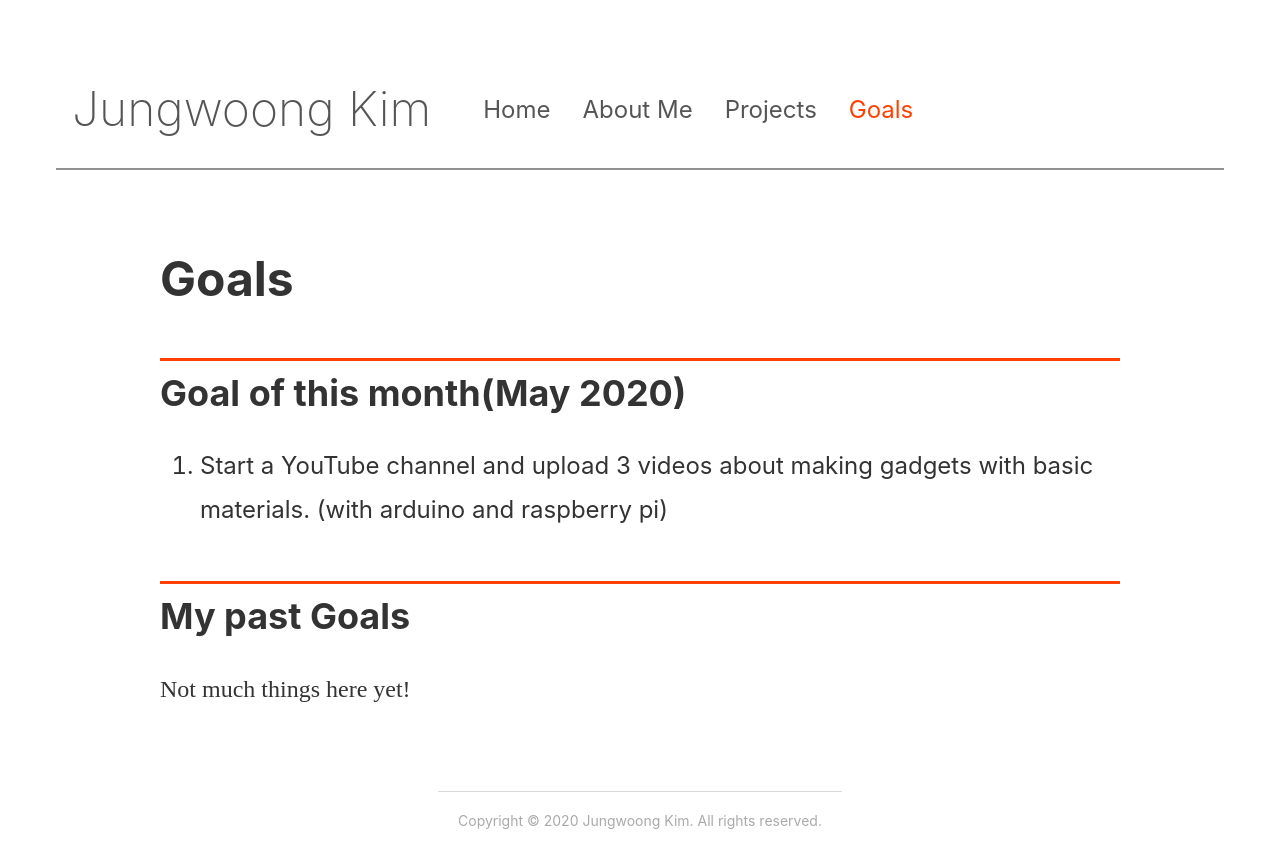
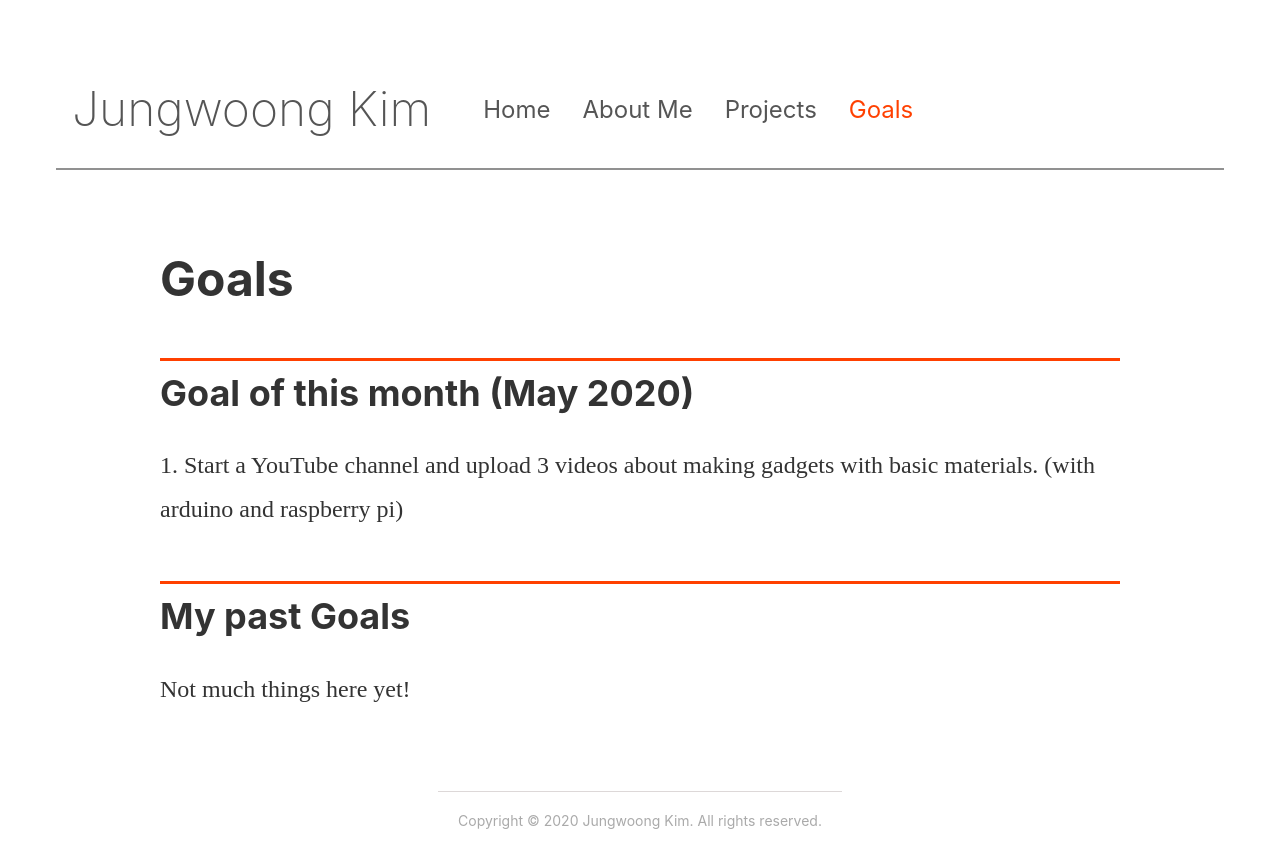
Before and after one commit to dk040106/JungwoongKim, a Svelte app: page / in a window 1280 px wide. Both pictures are taken after a click on the item "Goals". Shown: the top 868 px of the page. Built offline with nearby package versions, Linux system fonts and the light colour scheme.

Commit message:
fix: font problems

```diff
--- a/src/components/Goals.svelte
+++ b/src/components/Goals.svelte
@@ -1,12 +1,10 @@
 <div class="goals">
   <h1>Goals</h1>
-  <h2>Goal of this month(May 2020)</h2>
-  <ol>
-    <li>
-      Start a YouTube channel and upload 3 videos about making gadgets with
-      basic materials. (with arduino and raspberry pi)
-    </li>
-  </ol>
+  <h2>Goal of this month (May 2020)</h2>
+  <p>
+    1. Start a YouTube channel and upload 3 videos about making gadgets with
+    basic materials. (with arduino and raspberry pi)
+  </p>
 
   <h2>My past Goals</h2>
   <p>Not much things here yet!</p>
```
